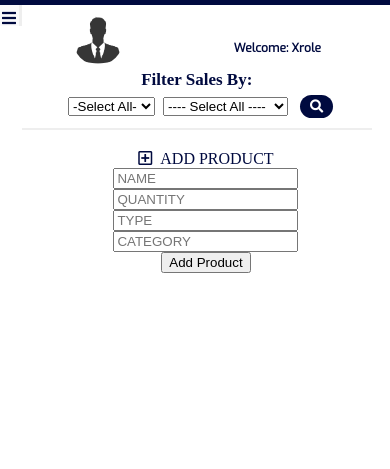
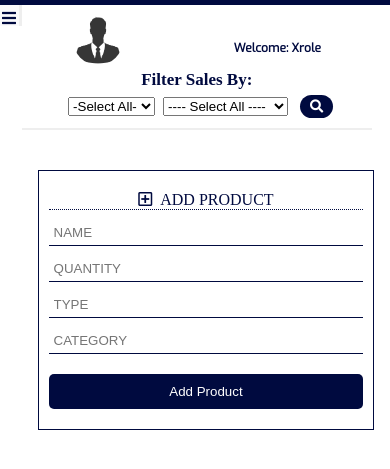
Before and after one commit to XROLE/storeManus, a plain HTML site: page views/adminDashboard.html in a window 390 px wide. Shown: the part 65-534 px from the top of the page. Drawn offline with Linux system fonts and the light colour scheme.

Commit message:
styled add product section for responsiveness

```diff
--- a/css/style.css
+++ b/css/style.css
@@ -246,6 +246,38 @@ tfoot {
     text-align: center;
     border-bottom: #000a3f 1px dotted;
 }
+/* add products form */
+#add-product{
+    margin: 50px auto;
+    text-align: left;
+    width: 50%;
+    border: #000a3f 1px solid;
+    padding: 30px;
+}
+#add-product input{
+    width: 100%;
+    border: none;
+    margin-top: 10px;
+    border-bottom: #000a3f 1px solid;
+    padding: 5px;
+}
+.form-label{
+    margin:  0 auto;
+    border-bottom: #000a3f 1px dotted;
+    width: 100%;
+    text-align: center;
+}
+
+#add-product button{
+    width: 100%;
+    margin-top: 20px;
+    padding: 10px 0;
+    background-color: #000a3f;
+    color: white;
+    border-radius: 5px;
+    border: none;
+}
+
 
 /* ===================================footer styles */
 .footerDiv{
@@ -353,6 +385,14 @@ tfoot {
     .search-text{
         display: none;
     }
+    /* add product form */
+    #add-product{
+        margin: 20px auto;
+        text-align: left;
+        width: 90%;
+        border: 1px solid #000a3f;
+        padding: 20px 10px;
+    }
 }
 /* =============================== small screen size */
 @media (min-width: 481px) and (max-width: 768px){
@@ -364,7 +404,13 @@ tfoot {
     .signup-footer, .signin-footer{
         margin-top: 70vh;
     }
-
+     /* add product form */
+     #add-product{
+        margin: 20px auto;
+        width: 70%;
+        border: 1px solid #000a3f;
+        padding: 20px 10px;
+    }
 }
 @media (min-width: 769px) and (max-width: 1025px){
      /* sigup and signin style */
```
